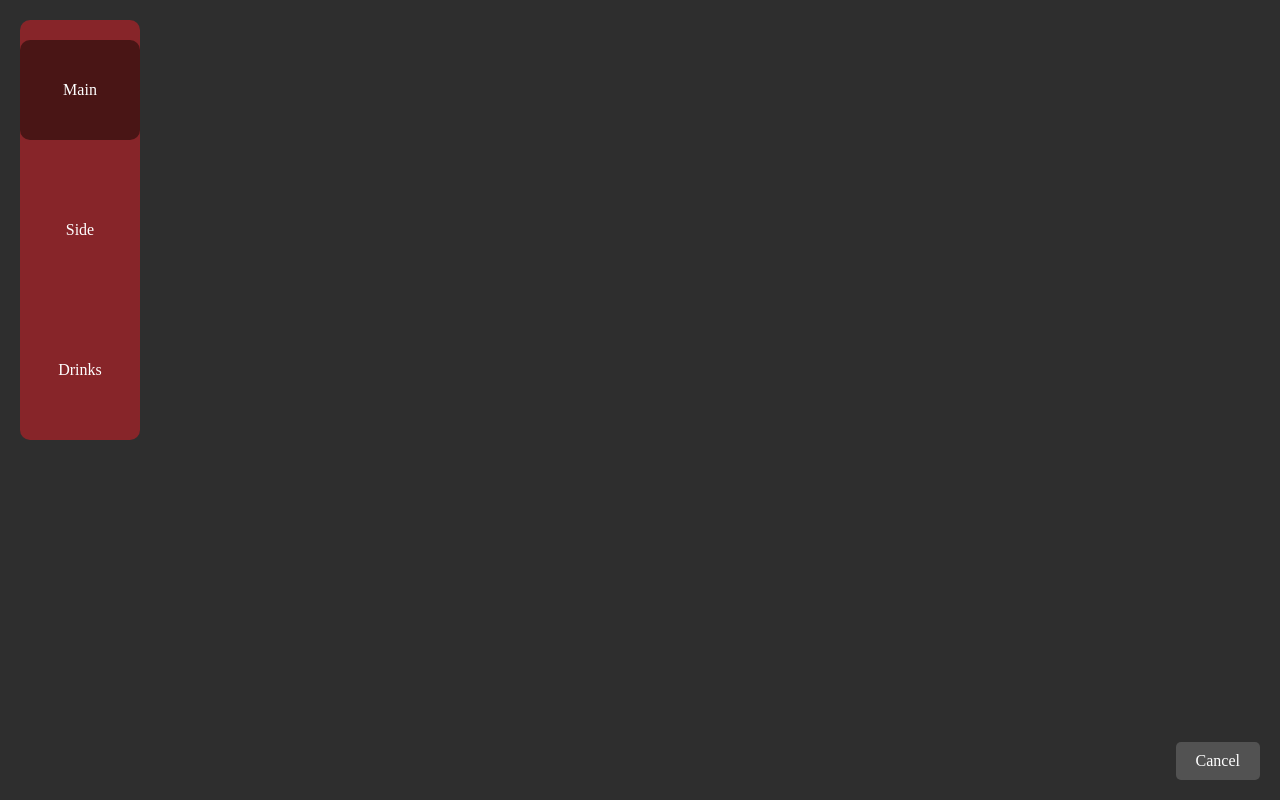
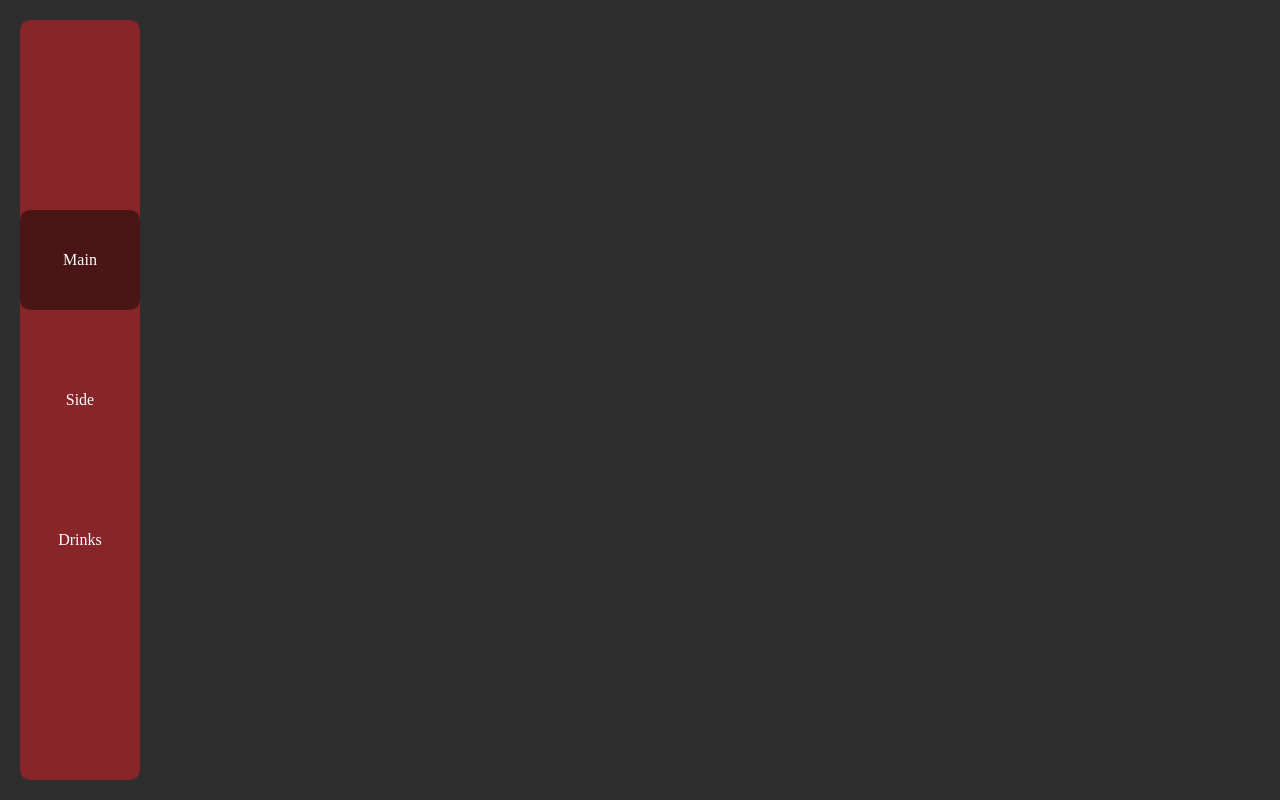
Before and after one commit to Loyd15/mechanics_munchery, a PHP site: page /mainDish.php in a window 1280 px wide. Run offline with PHP 8.4, Linux system fonts and the light colour scheme.

Commit message:
Update mainDish.php

```diff
--- a/mainDish.php
+++ b/mainDish.php
@@ -1,5 +1,4 @@
 <!DOCTYPE html>
-<html>
 <head>
 <style>
 body {
@@ -11,7 +10,7 @@ body {
 
 .container {
   display: flex;
-  eight: 100vh;
+  height: 100vh;
 }
 
 .sidebar {
@@ -42,32 +41,17 @@ body {
   background-color: #491515;
 }
 
-.cancel-button {
-  position: absolute;
-  bottom: 20px;
-  right: 20px;
-  padding: 10px 20px;
-  background-color: #525252;
-  color: white;
-  text-decoration: none;
-  font-size: 16px;
-  border-radius: 5px;
-}
-
-.cancel-button:hover {
-  background-color: #636363;
-}
-
 </style>
 </head>
+<html>
 <body>
 <div class="container">
-    <div class="sidebar">
-        <a href="#" class="active">Main</a>
-        <a href="sideDish.php">Side</a>
-        <a href="drinks.php">Drinks</a>
-    </div>
-    <a href="startScreen.php" class="cancel-button">Cancel</a>
+  <div class="sidebar">
+    <a href="#" class="active">Main</a>
+    <a href="sideDish.php">Side</a>
+    <a href="drinks.php">Drinks</a>
+
+  </div>
 </div>
 </body>
 </html>
```
